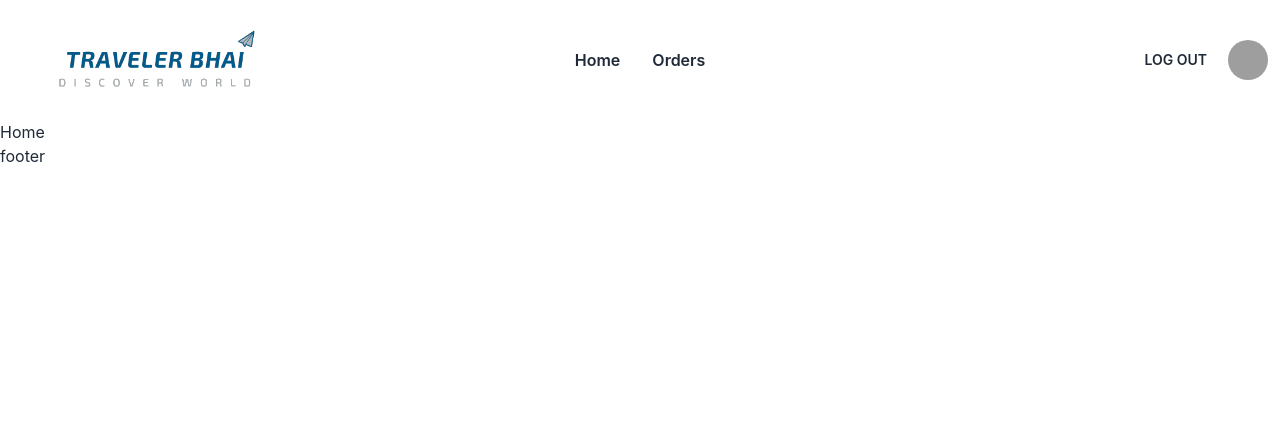
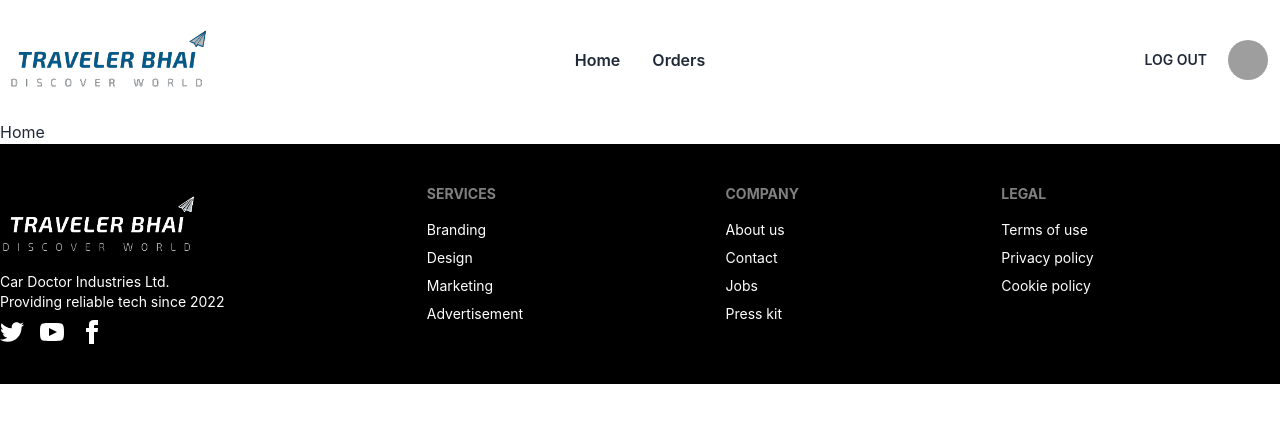
Before and after one commit to rokib2000/traveler-bhai-client, a React (Create React App) app: page / in a window 1280 px wide. Shown: the top 422 px of the page. Built offline with nearby package versions, Linux system fonts and the light colour scheme; grey boxes are pictures that could not be loaded.

Commit message:
added footer design

```diff
--- a/src/Pages/Shared/Footer/Footer.js
+++ b/src/Pages/Shared/Footer/Footer.js
@@ -1,9 +1,75 @@
 import React from "react";
+import { Link } from "react-router-dom";
+import logo from "../../../assets/logo-w.png";
 
 const Footer = () => {
   return (
-    <div>
-      <h1>footer</h1>
+    <div className="bg-black ">
+      <footer className="footer py-10  text-neutral-content container mx-auto">
+        <div className="">
+          <img src={logo} className="h-20" alt="" />
+          <p>
+            Car Doctor Industries Ltd.
+            <br />
+            Providing reliable tech since 2022
+          </p>
+          <div className="grid grid-flow-col gap-4">
+            <Link>
+              <svg
+                xmlns="http://www.w3.org/2000/svg"
+                width="24"
+                height="24"
+                viewBox="0 0 24 24"
+                className="fill-current"
+              >
+                <path d="M24 4.557c-.883.392-1.832.656-2.828.775 1.017-.609 1.798-1.574 2.165-2.724-.951.564-2.005.974-3.127 1.195-.897-.957-2.178-1.555-3.594-1.555-3.179 0-5.515 2.966-4.797 6.045-4.091-.205-7.719-2.165-10.148-5.144-1.29 2.213-.669 5.108 1.523 6.574-.806-.026-1.566-.247-2.229-.616-.054 2.281 1.581 4.415 3.949 4.89-.693.188-1.452.232-2.224.084.626 1.956 2.444 3.379 4.6 3.419-2.07 1.623-4.678 2.348-7.29 2.04 2.179 1.397 4.768 2.212 7.548 2.212 9.142 0 14.307-7.721 13.995-14.646.962-.695 1.797-1.562 2.457-2.549z"></path>
+              </svg>
+            </Link>
+            <Link>
+              <svg
+                xmlns="http://www.w3.org/2000/svg"
+                width="24"
+                height="24"
+                viewBox="0 0 24 24"
+                className="fill-current"
+              >
+                <path d="M19.615 3.184c-3.604-.246-11.631-.245-15.23 0-3.897.266-4.356 2.62-4.385 8.816.029 6.185.484 8.549 4.385 8.816 3.6.245 11.626.246 15.23 0 3.897-.266 4.356-2.62 4.385-8.816-.029-6.185-.484-8.549-4.385-8.816zm-10.615 12.816v-8l8 3.993-8 4.007z"></path>
+              </svg>
+            </Link>
+            <Link>
+              <svg
+                xmlns="http://www.w3.org/2000/svg"
+                width="24"
+                height="24"
+                viewBox="0 0 24 24"
+                className="fill-current"
+              >
+                <path d="M9 8h-3v4h3v12h5v-12h3.642l.358-4h-4v-1.667c0-.955.192-1.333 1.115-1.333h2.885v-5h-3.808c-3.596 0-5.192 1.583-5.192 4.615v3.385z"></path>
+              </svg>
+            </Link>
+          </div>
+        </div>
+        <div>
+          <span className="footer-title">Services</span>
+          <Link className="link link-hover">Branding</Link>
+          <Link className="link link-hover">Design</Link>
+          <Link className="link link-hover">Marketing</Link>
+          <Link className="link link-hover">Advertisement</Link>
+        </div>
+        <div>
+          <span className="footer-title">Company</span>
+          <Link className="link link-hover">About us</Link>
+          <Link className="link link-hover">Contact</Link>
+          <Link className="link link-hover">Jobs</Link>
+          <Link className="link link-hover">Press kit</Link>
+        </div>
+        <div>
+          <span className="footer-title">Legal</span>
+          <Link className="link link-hover">Terms of use</Link>
+          <Link className="link link-hover">Privacy policy</Link>
+          <Link className="link link-hover">Cookie policy</Link>
+        </div>
+      </footer>
     </div>
   );
 };
```
Also changed, not shown: src/assets/logo-c.png, src/assets/logo-w.png.
